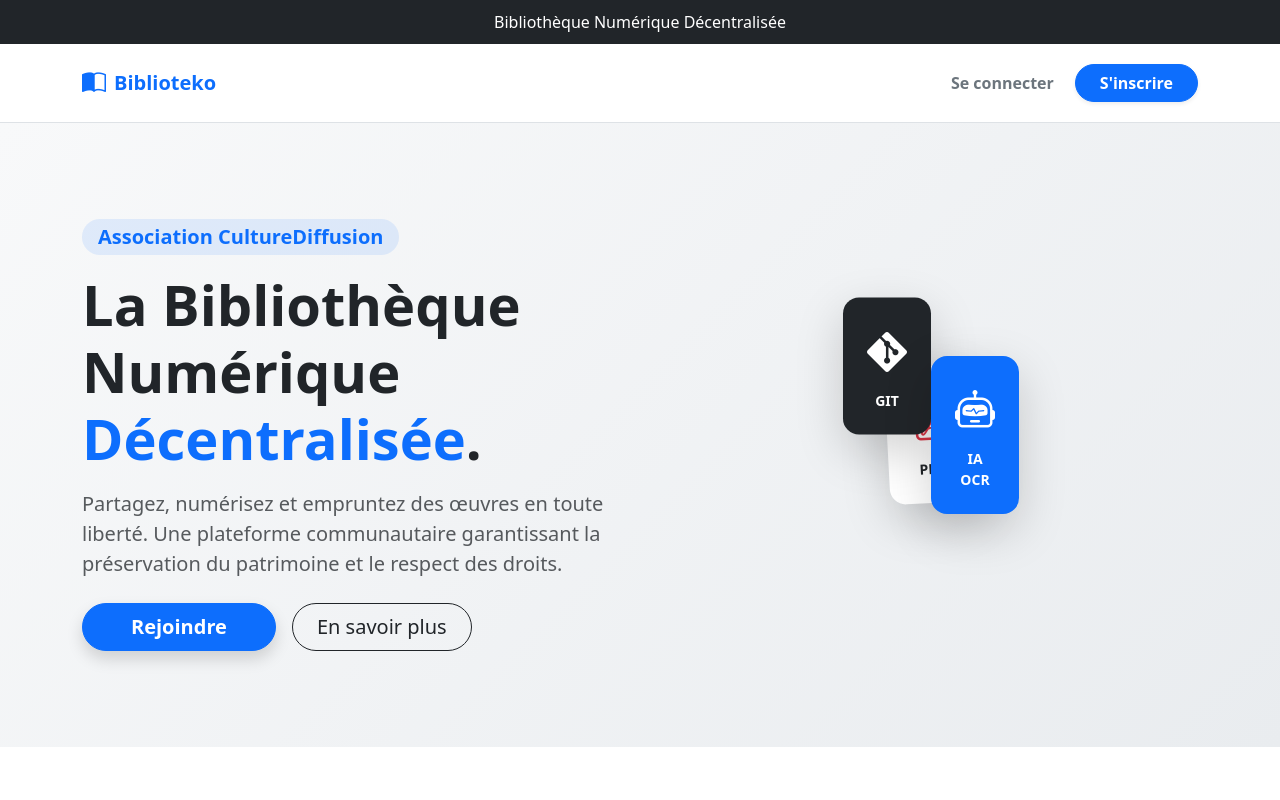
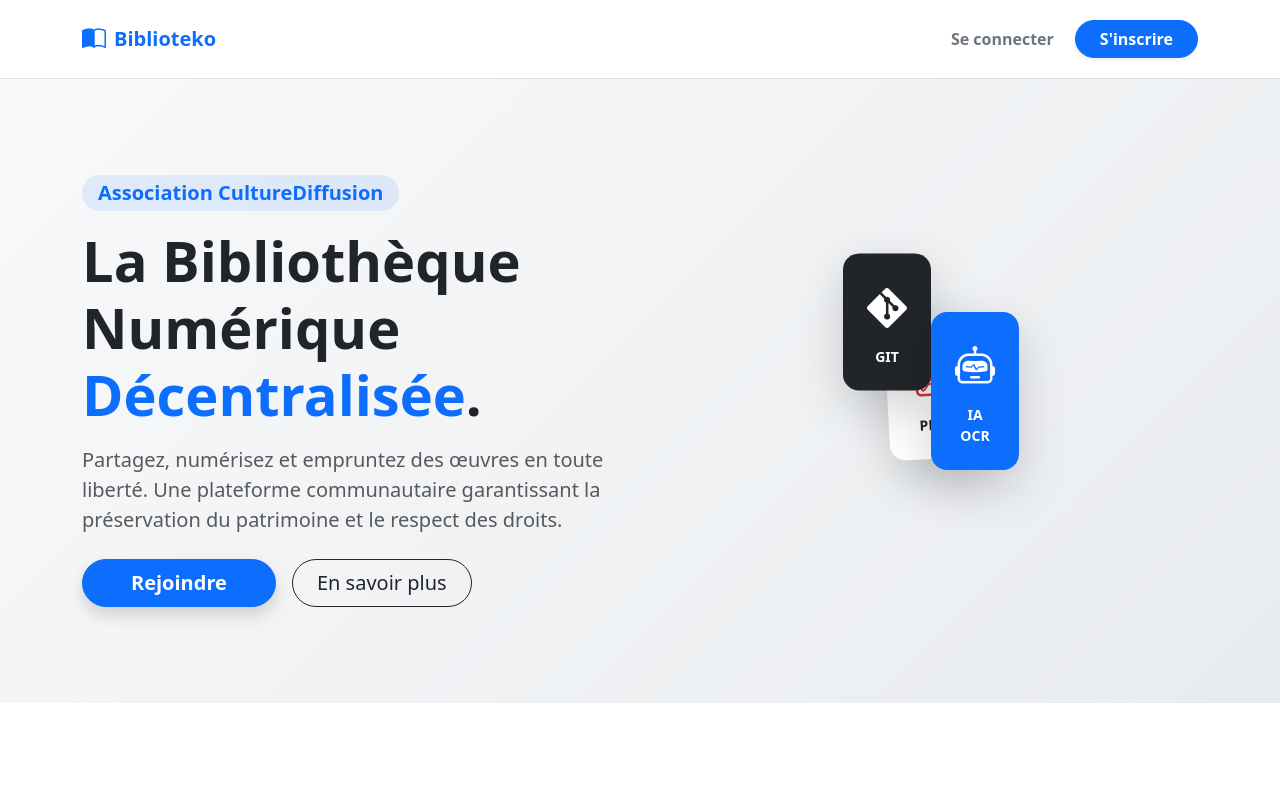
Before and after one commit to Logibuilder/biblioteko, a React (Vite) app: page / in a window 1280 px wide. Shown: the top 800 px of the page. Built offline with nearby package versions, Linux system fonts and the light colour scheme.

Commit message:
suppression de l'ancier titre du fichier App.jsx

```diff
--- a/src/pages/App.jsx
+++ b/src/pages/App.jsx
@@ -31,11 +31,8 @@ const ProtectedRoute = ({ element }) => {
 
 const App = () => {
     return (
-        <div style={{minHeight: '100vh', display: 'flex', flexDirection: 'column'}}>
-            {/* Titre global de l'app */}
-            <div style={{ backgroundColor: '#212529', color: 'white', padding: '10px', textAlign: 'center' }}>
-                Bibliothèque Numérique Décentralisée
-            </div>
+            <div style={{minHeight: '100vh', display: 'flex', flexDirection: 'column', backgroundColor: '#f8f9fa'}}>
+
 
             <main style={{flexGrow: 1}}>
                 <Routes>
```
